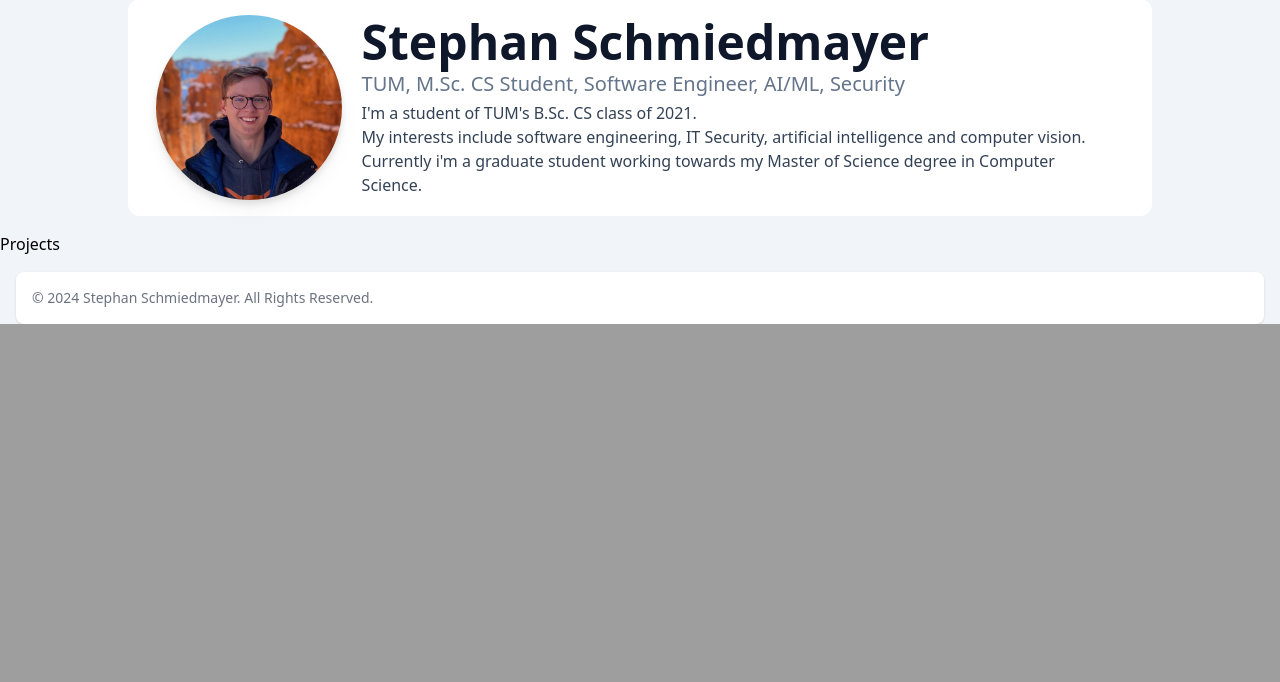
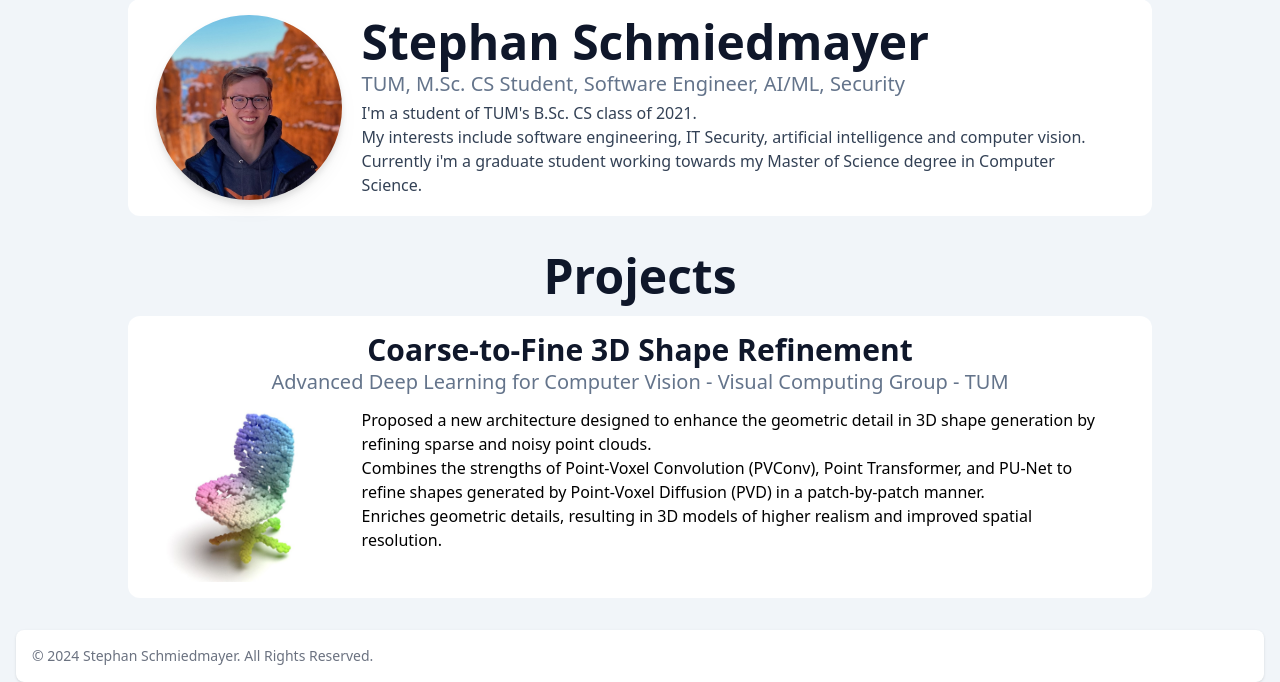
Before and after one commit to StephanSchmiedmayer/portfolio, a FastAPI app: page / in a window 1280 px wide. Shown: the part 957-1639 px from the top of the page. Before the commit the page ends 1281 px from the top, so only its background shows below. Run offline with FastAPI, Linux system fonts and the light colour scheme; some libraries are stand-ins or nearby versions.

Commit message:
Add ADLVC project

```diff
--- a/portfolio/static/css/style.css
+++ b/portfolio/static/css/style.css
@@ -582,6 +582,9 @@ video {
 .max-w-screen-xl {
   max-width: 1280px;
 }
+.flex-grow {
+  flex-grow: 1;
+}
 .flex-row {
   flex-direction: row;
 }
@@ -591,8 +594,17 @@ video {
 .flex-wrap {
   flex-wrap: wrap;
 }
+.place-items-center {
+  place-items: center;
+}
 .items-center {
   align-items: center;
+}
+.items-stretch {
+  align-items: stretch;
+}
+.justify-start {
+  justify-content: flex-start;
 }
 .justify-center {
   justify-content: center;
@@ -677,6 +689,10 @@ video {
 .text-2xl {
   font-size: 1.5rem;
   line-height: 2rem;
+}
+.text-3xl {
+  font-size: 1.875rem;
+  line-height: 2.25rem;
 }
 .text-5xl {
   font-size: 3rem;
--- a/portfolio/templates/index.html
+++ b/portfolio/templates/index.html
@@ -170,8 +170,67 @@
         </div>
       </div>
 
-      <div id="Projects">
-        <p class="centered-text">Projects</p>
+      <div id="projects" class="mt-5 flex flex-col items-stretch">
+        <p
+          class="flex flex-col items-center text-5xl font-semibold text-slate-900"
+        >
+          Projects
+        </p>
+        <div class="flex flex-col items-center p-4">
+          <div class="bg-white w-full max-w-screen-lg rounded-xl px-7 py-4">
+            <div
+              class="flex flex-col justify-evenly items-center place-items-center"
+            >
+              <p
+                class="text-3xl font-semibold text-slate-900 text-center flex-grow"
+              >
+                Coarse-to-Fine 3D Shape Refinement
+              </p>
+              <div class="text-slate-500 text-xl font-light text-center">
+                <p>
+                  <a
+                    href="https://niessner.github.io/ADL4CV/"
+                    class="hover:underline"
+                    >Advanced Deep Learning for Computer Vision</a
+                  >
+                  -
+                  <a href="https://www.niessnerlab.org/" class="hover:underline"
+                    >Visual Computing Group
+                  </a>
+                  -
+                  <a href="https://www.tum.de/en/" class="hover:underline"
+                    >TUM</a
+                  >
+                </p>
+              </div>
+              <div class="flex flex-row justify-evenly">
+                <div class="w-1/5 m-auto">
+                  <img
+                    src="/static/images/3D-Shape-Refinement.jpeg"
+                    alt="3D Shape Refinement"
+                  />
+                </div>
+                <div class="mx-5 mt-3 flex flex-col justify-start w-4/5">
+                  <p class="text-slate">
+                    Proposed a new architecture designed to enhance the
+                    geometric detail in 3D shape generation by refining sparse
+                    and noisy point clouds.
+                  </p>
+                  <p class="text-slate">
+                    Combines the strengths of Point-Voxel Convolution (PVConv),
+                    Point Transformer, and PU-Net to refine shapes generated by
+                    Point-Voxel Diffusion (PVD) in a patch-by-patch manner.
+                  </p>
+                  <p class="text-slate">
+                    Enriches geometric details, resulting in 3D models of higher
+                    realism and improved spatial resolution.
+                  </p>
+                </div>
+              </div>
+            </div>
+          </div>
+        </div>
+      </div>
       </div>
 
       <footer class="bg-white rounded-lg shadow m-4 dark:bg-gray-800">
```
Also changed, not shown: portfolio/static/images/3D-Shape-Refinement.jpeg (added).
